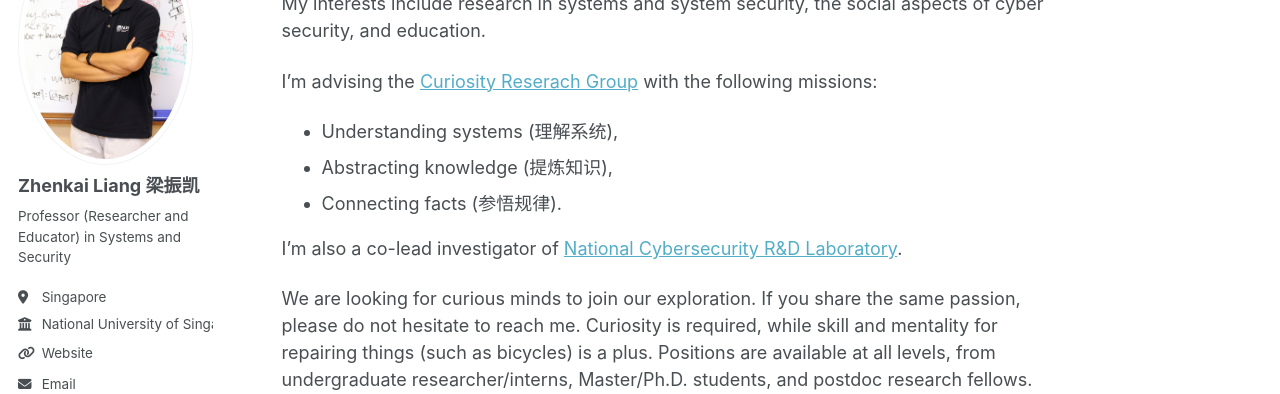
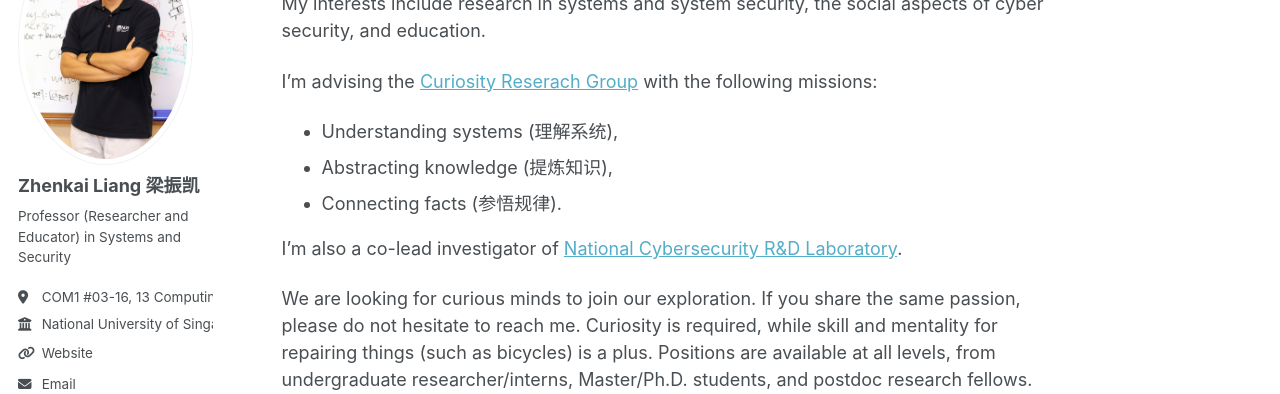
Before and after one commit to zhenkai-liang/zhenkai-liang.github.io, a Jekyll site: the page built from _pages/about.md, in a window 1280 px wide. Shown: the part 178-572 px from the top of the page. Built offline with Jekyll 4.4.1, drawn with Linux system fonts in a browser that asks for light colours; some web fonts are replaced; a script that is not in the unit is left out.

Commit message:
Update _config.yml

```diff
--- a/_config.yml
+++ b/_config.yml
@@ -26,10 +26,11 @@ author:
   name             : "Zhenkai Liang 梁振凯"
   pronouns         : # example: "she/her"
   bio              : "Professor (Researcher and Educator) in Systems and Security"
-  location         : "Singapore"
   employer         : "National University of Singapore"
   uri              : “https://www.comp.nus.edu.sg/~liangzk"
   email            : "liangzk@comp.nus.edu.sg"
+  phone            : "+65 65161226"
+  location         : "COM1 #03-16, 13 Computing Drive, Singapore 117417"
 
   # Academic websites
   academia         : # URL
```
